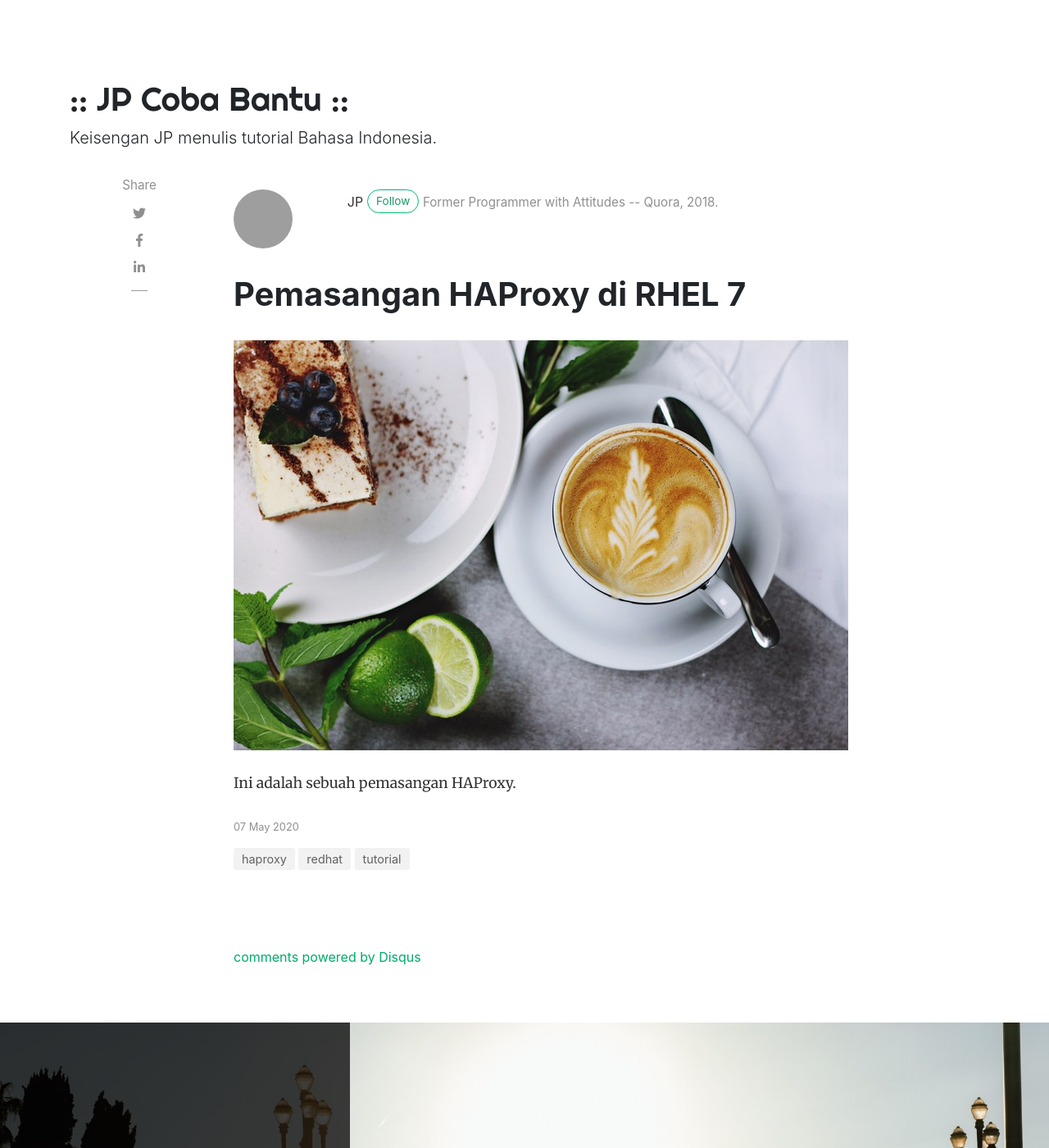
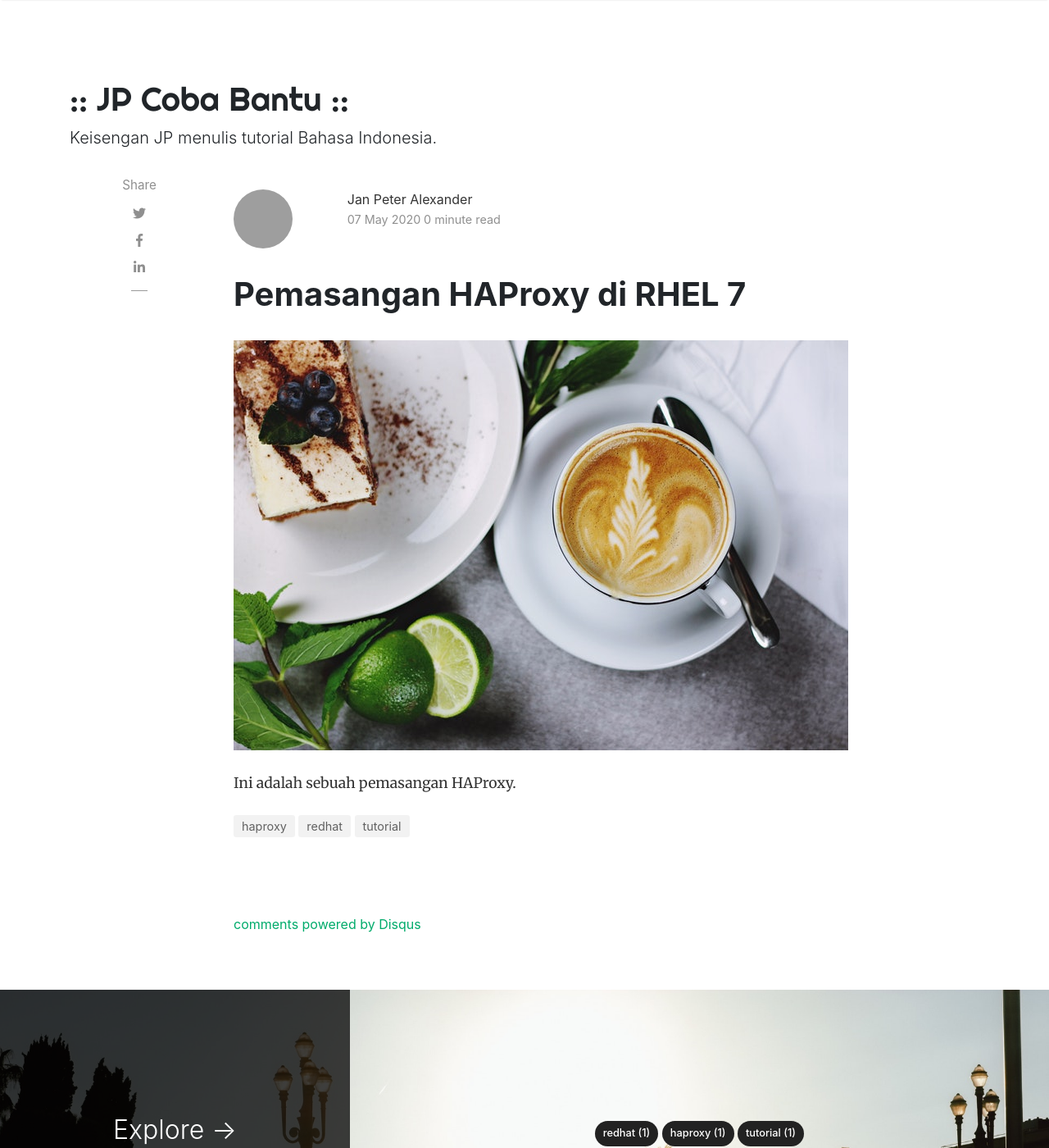
Before and after one commit to jpmrblood/tutorial, a Jekyll site: the page built from _posts/2020-05-07-memasang-haproxy.md, in a window 1280 px wide and 1400 px high. Shown: the whole window at 82% size. Built offline with Jekyll 4.4.1, drawn with Linux system fonts in a browser that asks for light colours; nearby versions of some CDN libraries; comment, search, counter and statistics services are not loaded; grey boxes are pictures that could not be loaded.

Commit message:
Bahasa Indonesia

```diff
--- a/_config.yml
+++ b/_config.yml
@@ -15,7 +15,7 @@ permalink: /:title/
 authors:
   jp:
     name: Jan Peter Alexander
-    display_name: JP
+    display_name: Jan Peter Alexander
     gravatar: 8d59752a466ead4958c19c3d8763e192
     web: https://jpmrblood.blogspot.com
     twitter: https://twitter.com/jpmrblood
--- a/_layouts/post.html
+++ b/_layouts/post.html
@@ -32,8 +32,17 @@ post_class: post-template
                         {% endif %}
                     </div>
                     <div class="col-xs-12 col-md-9 col-lg-10 text-center text-md-left">
-                        <a target="_blank" class="link-dark" href="{{ author.web }}">{{ author.display_name }}</a><a target="_blank" href="{{ author.twitter }}" class="btn follow">Follow</a>
-                        <span class="author-description">{{ author.description }}</span>
+                        <a target="_blank" class="link-dark" href="{{ author.web }}">{{ author.display_name }}</a>
+                        <!-- Post Date -->
+                        <p>
+                            <small>
+                            <span class="post-date"><time class="post-date" datetime="{{ page.date | date:"%Y-%m-%d" }}">{{ page.date | date_to_string }}</time></span>
+                            {% if page.last_modified_at %}
+                            (Updated: <time datetime="{{ page.last_modified_at | date_to_xmlschema }}" itemprop="dateModified">{{ page.last_modified_at | date: "%b %-d, %Y" }}</time>)
+                            {% endif %}
+                            <span class="post-date">{% include read-time.html %}</span>
+                            </small>
+                        </p>
                     </div>
                 </div>
                 {% endif %}
@@ -84,16 +93,6 @@ post_class: post-template
             </div>
             {% endif %}
 
-            <!-- Post Date -->
-            <p>
-            <small>
-                <span class="post-date"><time class="post-date" datetime="{{ page.date | date:"%Y-%m-%d" }}">{{ page.date | date_to_string }}</time></span>
-                {% if page.last_modified_at %}
-                (Updated: <time datetime="{{ page.last_modified_at | date_to_xmlschema }}" itemprop="dateModified">{{ page.last_modified_at | date: "%b %-d, %Y" }}</time>)
-                {% endif %}
-                </small>
-            </p>
-
             <!-- Post Categories -->
             <div class="after-post-cats">
                 <ul class="tags mb-4">
@@ -131,10 +130,8 @@ post_class: post-template
             <div class="clearfix"></div>
             </div>
             <!-- End Categories -->
-
         </div>
         <!-- End Post -->
-
     </div>
 </div>
 <!-- End Article
```
Also changed, not shown: _includes/read-time.html (added, +15 -0 lines).
